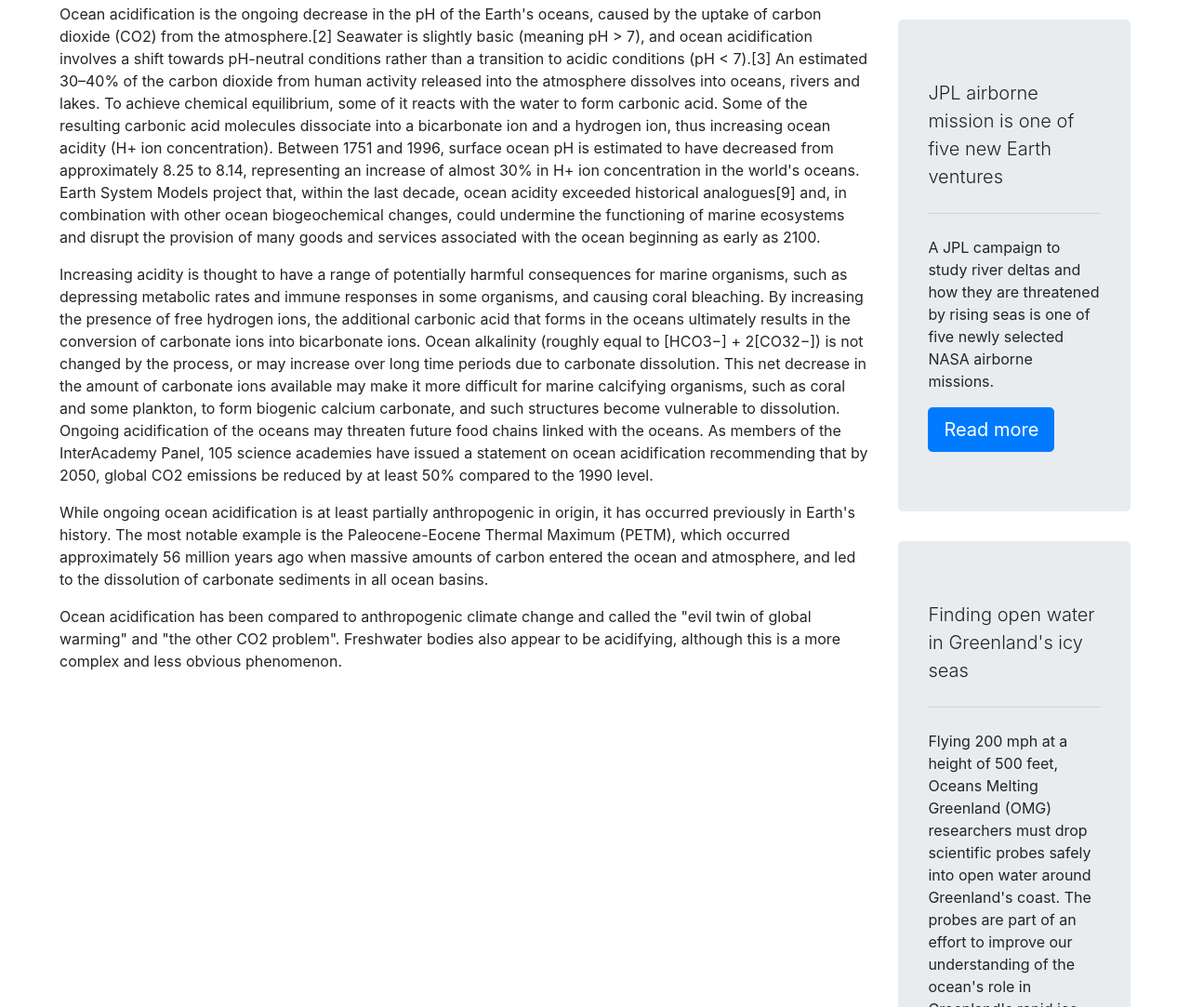
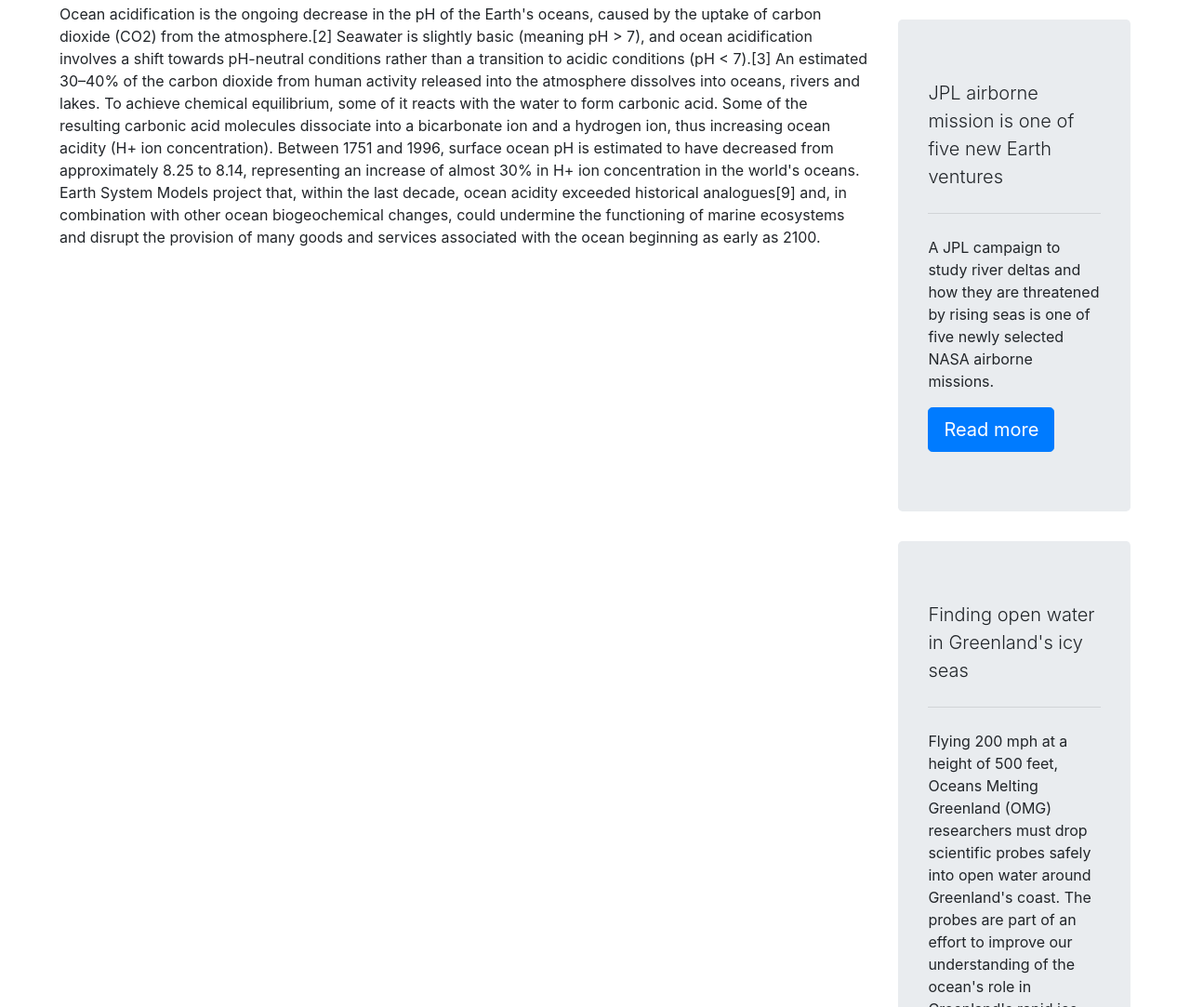
Before and after one commit to ZadeThakur/global, a plain HTML site: page oceanAcidification.html in a window 1280 px wide. Shown: the part 641-1724 px from the top of the page at 93% size. Drawn offline with nearby package versions, Linux system fonts and the light colour scheme.

Commit message:
Update oceanAcidification.html

```diff
--- a/oceanAcidification.html
+++ b/oceanAcidification.html
@@ -57,35 +57,7 @@
 							 changes, could undermine the functioning of marine ecosystems and disrupt the provision
 							  of many goods and services associated with the ocean beginning as early as 2100.</p>
 
-								<p>Increasing acidity is thought to have a range of potentially harmful
-								consequences for marine organisms, such as depressing metabolic rates and
-								immune responses in some organisms, and causing coral bleaching.
-								By increasing the presence of free hydrogen ions, the additional carbonic
-								 acid that forms in the oceans ultimately results in the conversion of
-								  carbonate ions into bicarbonate ions. Ocean alkalinity (roughly equal
-									 to [HCO3−] + 2[CO32−]) is not changed by the process, or may increase
-									 over long time periods due to carbonate dissolution.
-									  This net decrease in the amount of carbonate ions available may make
-								 it more difficult for marine calcifying organisms, such as coral and
-								  some plankton, to form biogenic calcium carbonate, and such structures
-									 become vulnerable to dissolution. Ongoing acidification of the oceans
-									  may threaten future food chains linked with the oceans. As members
-										 of the InterAcademy Panel, 105 science academies have issued a statement
-										 on ocean acidification recommending that by 2050, global CO2 emissions be
-										  reduced by at least 50% compared to the 1990 level.</p>
 
-							<p>While ongoing ocean acidification is at least partially anthropogenic in
-								origin, it has occurred previously in Earth's history. The most notable
-								 example is the Paleocene-Eocene Thermal Maximum (PETM), which occurred
-								  approximately 56 million years ago when massive amounts of carbon entered
-									 the ocean and atmosphere, and led to the dissolution of carbonate sediments
-									 in all ocean basins.</p>
-
-									 <p>Ocean acidification has been compared to anthropogenic
-									  climate change and called the "evil twin of global
-										warming" and "the other CO2 problem". Freshwater bodies also appear
-										to be acidifying, although this is a more complex and less obvious
-										 phenomenon. </p>
 
 
 		</div>
```
